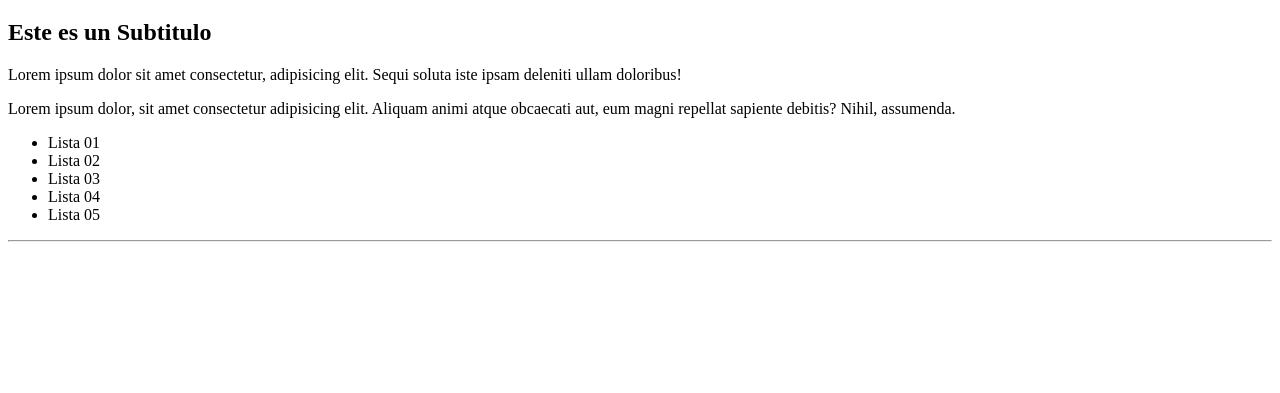
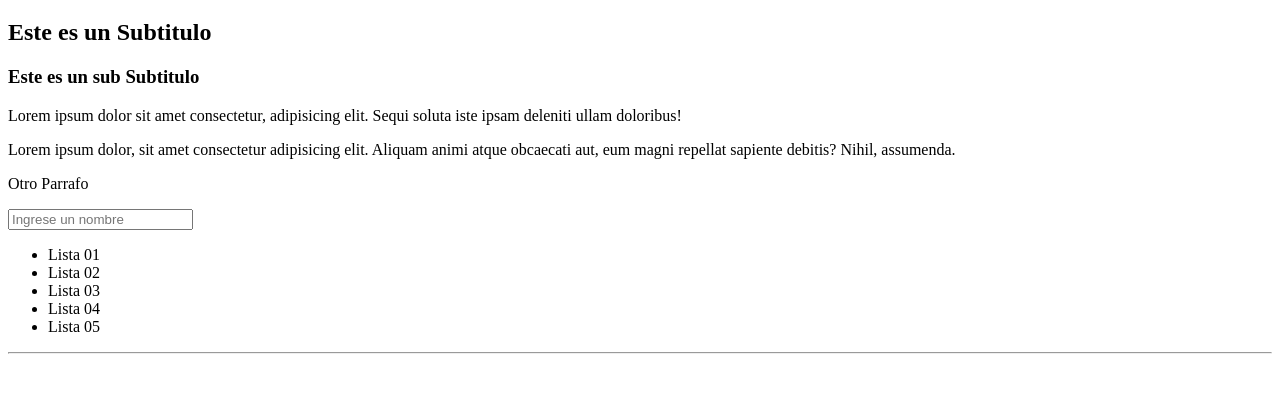
Before and after one commit to Ferrafa91/Clase-05, a plain HTML site: page index.html in a window 1280 px wide. Shown: the part 61-454 px from the top of the page. Drawn offline with Linux system fonts and the light colour scheme.

Commit message:
agregamos un h3, otro parrafo y un input type text

```diff
--- a/index.html
+++ b/index.html
@@ -9,6 +9,7 @@
   <body>
     <h1>Este es el titulo Principal</h1>
     <h2>Este es un Subtitulo</h2>
+    <h3>Este es un sub Subtitulo</h3>
     <p>
       Lorem ipsum dolor sit amet consectetur, adipisicing elit. Sequi soluta
       iste ipsam deleniti ullam doloribus!
@@ -18,6 +19,10 @@
       atque obcaecati aut, eum magni repellat sapiente debitis? Nihil,
       assumenda.
     </p>
+    <p>Otro Parrafo</p>
+    <form action="">
+      <input type="text" placeholder="Ingrese un nombre" />
+    </form>
     <ul>
       <li>Lista 01</li>
       <li>Lista 02</li>
```
